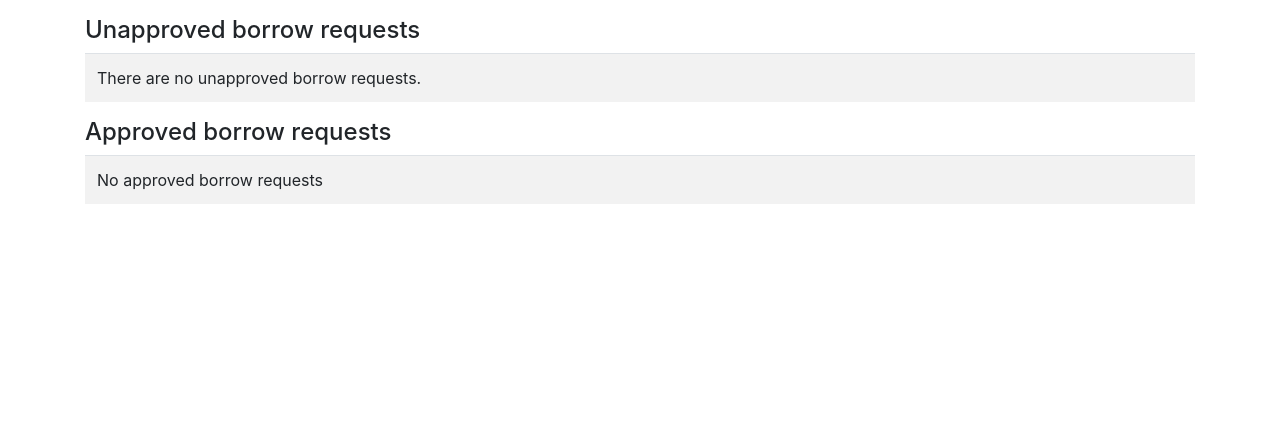
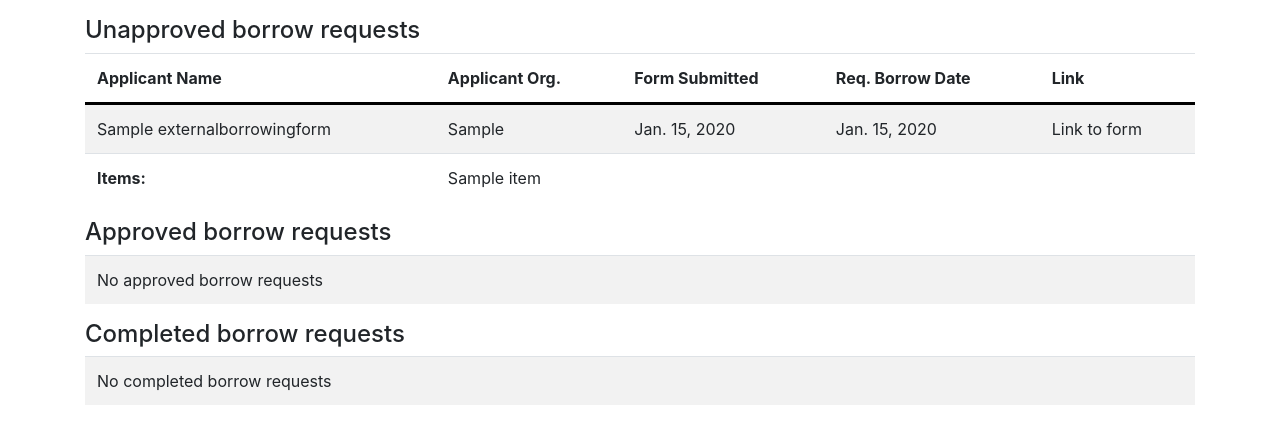
Before and after one commit to don-suth/phylactery, a Django app: page /library/overview/ in a window 1280 px wide, after a click that opens the changed part. Shown: the part 154-598 px from the top of the page. Run offline with Django 3.2, Linux system fonts and the light colour scheme; a user stored in the database is signed in; tables that the repository leaves empty hold one stand-in row (values such as "Sample post"); parts of the project's set-up code (start-up, migrations or seed data) failed here and were passed over; some libraries are stand-ins or nearby versions.

Commit message:
Rework of ExternalBorrowing, now stores the borrowed items separately.

```diff
--- a/library/models.py
+++ b/library/models.py
@@ -289,8 +289,19 @@ class BorrowRecord(models.Model):
             return str(self.borrowing_member)+' - '+str(self.item)+' (Due '+self.due_date.strftime('%a %b %d')+')'
 
 
-class ExternalBorrowingRecord(models.Model):
-    # All are required due to the initial form
+class ExternalBorrowingForm(models.Model):
+    UNAPPROVED = 'U'
+    DENIED = 'D'
+    APPROVED = 'A'
+    COMPLETED = 'C'  # For forms that were approved and have been fully completely
+
+    STATUS_CHOICES = [
+        (UNAPPROVED, 'Unapproved'),
+        (DENIED, 'Denied'),
+        (APPROVED, 'Approved'),
+        (COMPLETED, 'Completed'),
+    ]
+
     applicant_name = models.CharField(max_length=200)
     applicant_org = models.CharField(max_length=200, blank=True)
     event_details = models.TextField()
@@ -298,10 +309,14 @@ class ExternalBorrowingRecord(models.Model):
     contact_email = models.EmailField()
     form_submitted_date = models.DateField(default=datetime.date.today)
     requested_borrow_date = models.DateField()
-    requested_item = models.ForeignKey(Item, on_delete=models.CASCADE, related_name='ext_borrow_records')
 
-    # The librarian approves this by setting the due date
+    form_status = models.CharField(max_length=1, choices=STATUS_CHOICES)
     due_date = models.DateField(blank=True, null=True, default=None)
+
+
+class ExternalBorrowingItemRecord(models.Model):
+    form = models.ForeignKey(ExternalBorrowingForm, on_delete=models.CASCADE, related_name='requested_items')
+    item = models.ForeignKey(Item, on_delete=models.CASCADE)
 
     # These fields are set when the borrower collects the item
     borrower_name = models.CharField(max_length=200, blank=True)
@@ -327,5 +342,44 @@ class ExternalBorrowingRecord(models.Model):
     )
     date_returned = models.DateField(blank=True, null=True, default=None)
 
+
+class ExternalBorrowingRecord(models.Model):
+    # All are required due to the initial form
+    applicant_name = models.CharField(max_length=200)
+    applicant_org = models.CharField(max_length=200, blank=True)
+    event_details = models.TextField()
+    contact_phone = models.CharField(max_length=20)
+    contact_email = models.EmailField()
+    form_submitted_date = models.DateField(default=datetime.date.today)
+    requested_borrow_date = models.DateField()
+    requested_item = models.ForeignKey(Item, on_delete=models.CASCADE, related_name='ext_borrow_records')
+
+    # The librarian approves this by setting the due date
+    due_date = models.DateField(blank=True, null=True, default=None)
+
+    # These fields are set when the borrower collects the item
+    borrower_name = models.CharField(max_length=200, blank=True)
+    auth_gatekeeper_borrow = models.ForeignKey(
+        Member,
+        blank=True,
+        null=True,
+        related_name='authorised_borrowing_ext_old',
+        on_delete=models.SET_NULL,
+        default=None,
+    )
+    date_borrowed = models.DateField(blank=True, null=True, default=None)
+
+    # These fields are set when the borrower returns the item
+    returner_name = models.CharField(max_length=200, blank=True)
+    auth_gatekeeper_return = models.ForeignKey(
+        Member,
+        blank=True,
+        null=True,
+        related_name='authorised_returning_ext_old',
+        on_delete=models.SET_NULL,
+        default=None,
+    )
+    date_returned = models.DateField(blank=True, null=True, default=None)
+
     # Finally, the librarian validates that these items were returned
     verified_returned = models.BooleanField(default=False)
--- a/library/templates/library/overview.html
+++ b/library/templates/library/overview.html
@@ -121,25 +121,29 @@
             <table class="table table-striped table-hover">
                 <thead>
                     <tr>
-                        <th>Borrower Name</th>
-                        <th>Borrower Org.</th>
+                        <th>Applicant Name</th>
+                        <th>Applicant Org.</th>
                         <th>Form Submitted</th>
                         <th>Req. Borrow Date</th>
                         <th>Link</th>
                     </tr>
                 </thead>
-                {% for details, item_list in unapproved_borrow_requests.items %}
+                {% for form in unapproved_borrow_requests %}
                 <tbody style="border-top: 3px solid black">
                         <tr>
-                            <td>{{ details.0 }}</td>
-                            <td>{{ details.1 }}</td>
-                            <td>{{ details.2 }}</td>
-                            <td>{{ details.3 }}</td>
+                            <td>{{ form.applicant_name }}</td>
+                            <td>{{ form.applicant_org }}</td>
+                            <td>{{ form.form_submitted_date }}</td>
+                            <td>{{ form.requested_borrow_date }}</td>
                             <td>Link to form</td>
                         </tr>
                         <tr>
                             <th>Items:</th>
-                            <td colspan="4">{% for item in item_list %}{{ item.1 }}, {% endfor %}</td>
+                            <td colspan="4">
+                                {% for item_record in form.requested_items.all %}
+                                    {{ item_record.item }}{% if not forloop.last %}, {% endif %}
+                                {% endfor %}
+                            </td>
                         </tr>
                 </tbody>
                 {% endfor %}
@@ -167,6 +171,24 @@
                 <tbody>
                     <tr>
                         <td colspan="4">No approved borrow requests</td>
+                    </tr>
+                </tbody>
+            </table>
+            {% endif %}
+            <h4>Completed borrow requests</h4>
+            {% if completed_borrow_requests|length > 0 %}
+            <table class="table table-striped table-hover">
+                <tbody>
+                    <tr>
+                        <td colspan="4">There are completed borrow requests, but this feature isn't implemented yet.</td>
+                    </tr>
+                </tbody>
+            </table>
+            {% else %}
+            <table class="table table-striped table-hover">
+                <tbody>
+                    <tr>
+                        <td colspan="4">No completed borrow requests</td>
                     </tr>
                 </tbody>
             </table>
--- a/library/views.py
+++ b/library/views.py
@@ -1,6 +1,6 @@
 from django.shortcuts import render, get_object_or_404, redirect
 from django.contrib.postgres.search import SearchQuery, SearchRank, SearchVector
-from .models import Item, BorrowRecord, ExternalBorrowingRecord
+from .models import Item, BorrowRecord, ExternalBorrowingForm
 from members.models import switch_to_proxy
 from .forms import ItemSelectForm, ItemDueDateForm, MemberBorrowDetailsForm, VerifyReturnForm, ReturnItemsForm, \
     ExternalBorrowingRequestForm
@@ -244,8 +244,15 @@ def overview_view(request):
         'today': today,
         'currently_borrowed': BorrowRecord.objects.filter(date_returned=None).order_by('due_date'),
         'needing_return': BorrowRecord.objects.exclude(date_returned=None).exclude(verified_returned=True),
-        'unapproved_borrow_requests': ExternalBorrowingRecord.objects.none(),
-        'approved_borrow_requests': ExternalBorrowingRecord.objects.none(),
+        'unapproved_borrow_requests': ExternalBorrowingForm.objects.filter(
+            form_status=ExternalBorrowingForm.UNAPPROVED
+        ),
+        'approved_borrow_requests': ExternalBorrowingForm.objects.filter(
+            form_status=ExternalBorrowingForm.APPROVED
+        ),
+        'completed_borrow_requests': ExternalBorrowingForm.objects.filter(
+            Q(form_status=ExternalBorrowingForm.DENIED)|Q(form_status=ExternalBorrowingForm.COMPLETED)
+        ),
         'members_borrowing': Member.objects.annotate(
             num_borrowed=Count('borrowed', filter=Q(borrowed__date_returned=None))
             ).filter(
@@ -255,43 +262,6 @@ def overview_view(request):
         'recent_records': BorrowRecord.objects.filter(date_borrowed__gte=three_weeks_ago).order_by('date_borrowed')
     }
     u = switch_to_proxy(request.user)
-    if u.is_committee:
-        unapproved_borrow_request_values = ExternalBorrowingRecord.objects \
-            .filter(due_date=None) \
-            .values_list(
-                'pk',
-                'requested_item__name',
-                'applicant_name',
-                'applicant_org',
-                'form_submitted_date',
-                'requested_borrow_date',
-            )
-        unapproved_borrow_requests = {}
-        for request_form in unapproved_borrow_request_values:
-            if request_form[2:] in unapproved_borrow_requests:
-                unapproved_borrow_requests[request_form[2:]].append((request_form[0], request_form[1]))
-            else:
-                unapproved_borrow_requests[request_form[2:]] = [(request_form[0], request_form[1])]
-        approved_borrow_request_values = ExternalBorrowingRecord.objects \
-            .exclude(due_date=None) \
-            .filter(date_returned=None) \
-            .values_list(
-                'pk',
-                'requested_item__name',
-                'applicant_name',
-                'applicant_org',
-                'form_submitted_date',
-                'requested_borrow_date',
-                'due_date',
-            )
-        approved_borrow_requests = {}
-        for request_form in approved_borrow_request_values:
-            if request_form[2:] in approved_borrow_requests:
-                approved_borrow_requests[request_form[2:]].append((request_form[0], request_form[1]))
-            else:
-                approved_borrow_requests[request_form[2:]] = [(request_form[0], request_form[1])]
-        context['approved_borrow_requests'] = approved_borrow_requests
-        context['unapproved_borrow_requests'] = unapproved_borrow_requests
     errors = False
     if request.method == 'POST' and u.is_committee:
         form_type = request.POST.get('form_type', None)
```
Also changed, not shown: library/admin.py (+14 -2 lines), library/forms.py (+13 -9 lines), library/tests.py (+28 -21 lines), library/migrations/0031_auto_20210318_1627.py (added), library/migrations/0032_auto_20210318_1738.py (added).
